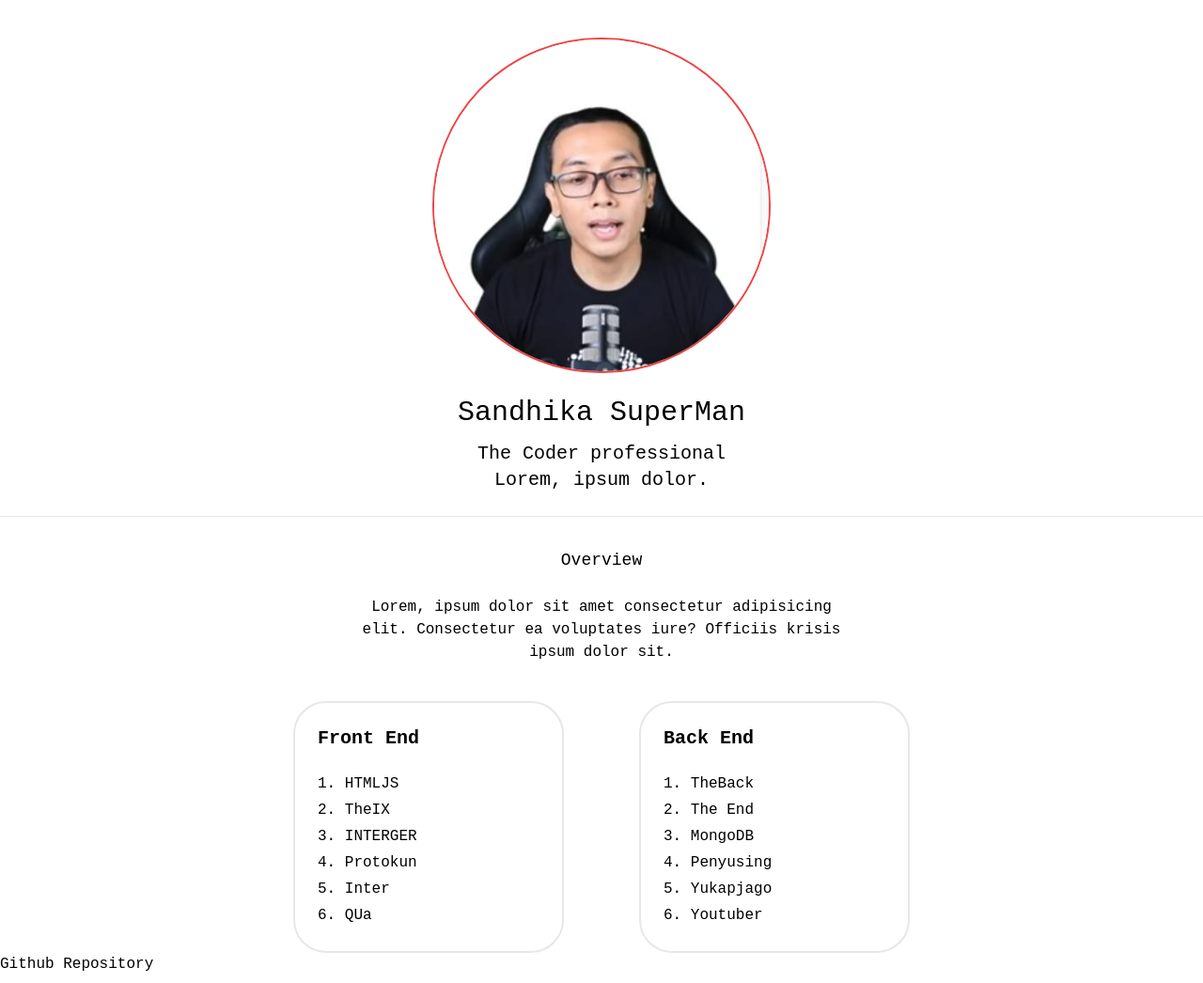
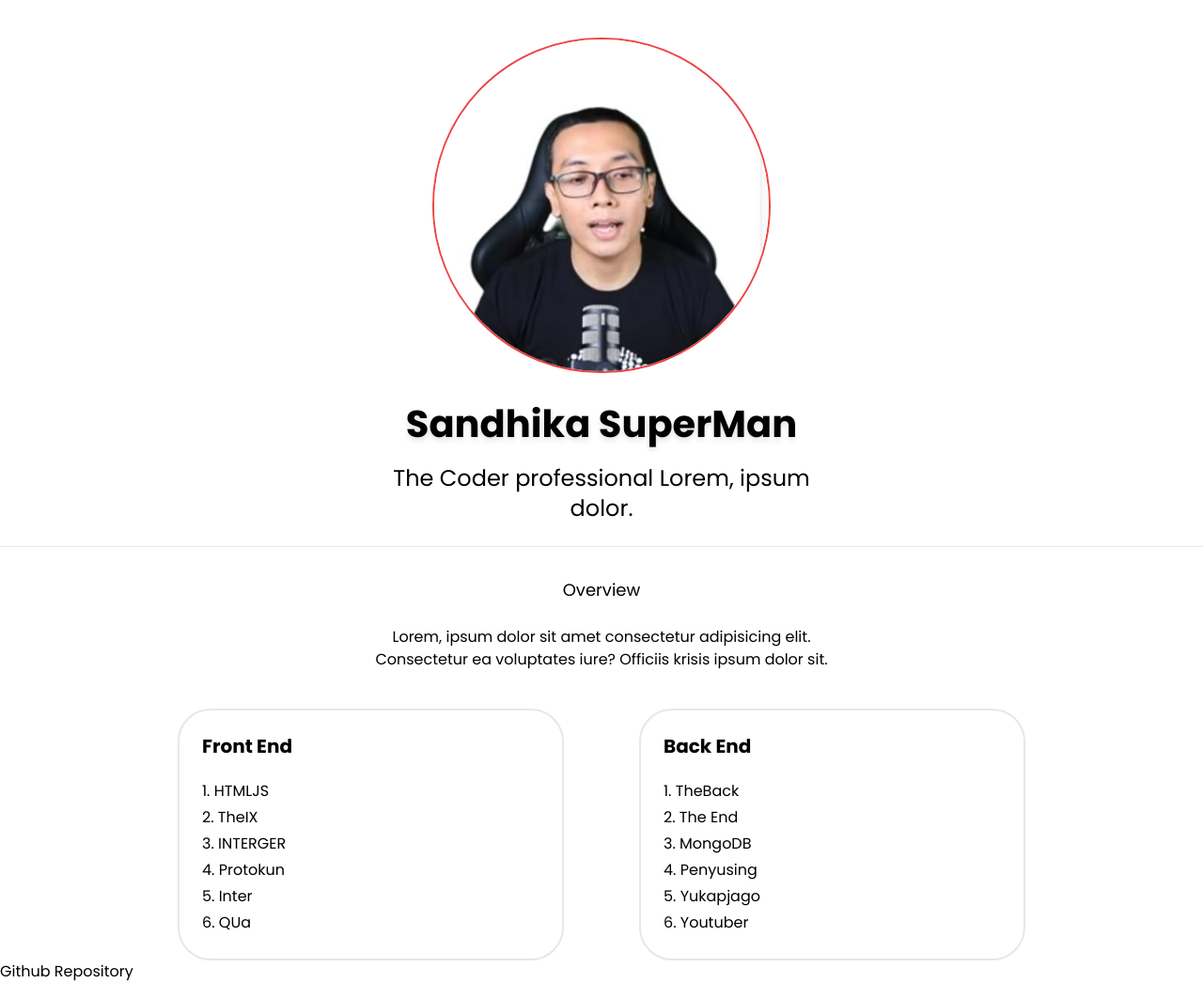
Before and after one commit to nfal001/slicing-tailwind, a website: page index.html in a window 1280 px wide. Shown: the whole page at 94% size. Drawn offline with Linux system fonts and the light colour scheme.

Commit message:
v.01b
ya?

```diff
--- a/index.html
+++ b/index.html
@@ -5,28 +5,44 @@
     <meta http-equiv="X-UA-Compatible" content="IE=edge" />
     <meta name="viewport" content="width=device-width, initial-scale=1.0" />
     <title>MengSlice</title>
-    <link rel="stylesheet" href="assets/css/output.css"/>
+    <link rel="stylesheet" href="assets/css/output.css" />
+    <link rel="preconnect" href="https://fonts.googleapis.com" />
+    <link rel="preconnect" href="https://fonts.gstatic.com" crossorigin />
+    <link
+      href="https://fonts.googleapis.com/css2?family=Poppins:ital,wght@0,100;0,200;0,300;0,400;0,500;0,600;0,700;0,800;0,900;1,100;1,200;1,300;1,400;1,500;1,600;1,700;1,800;1,900&display=swap"
+      rel="stylesheet"
+    />
   </head>
   <body>
     <div class="w-full pt-10">
       <div>
-        <img class="mx-auto w-[360px] rounded-full border-red-500 border-2" src="assets/img/s2x.jpg" alt="" />
+        <img
+          class="mx-auto w-[360px] rounded-full border-red-500 border-2"
+          src="assets/img/s2x.jpg"
+          alt=""
+        />
       </div>
-      <div class="max-w-xs mx-auto my-6">
-        <h2 class="text-3xl text-center mb-3">Sandhika SuperMan</h2>
-        <h3 class="text-xl text-center mb-5 ">The Coder professional Lorem, ipsum dolor.</h3>
+      <div class="max-w-md mx-auto my-6">
+        <h2 class="text-[40px] leading-[60px] text-center mb-3 font-bold drop-shadow-md">Sandhika SuperMan</h2>
+        <h3 class="text-2xl text-center mb-5 font-normal">
+          The Coder professional Lorem, ipsum dolor.
+        </h3>
       </div>
     </div>
     <hr />
-    <div class="container px-4 mt-2 my-10 mx-auto flex flex-col justify-center items-center">
+    <div
+      class="container px-4 mt-2 my-10 mx-auto flex flex-col justify-center items-center"
+    >
       <h3 class="text-center text-lg my-6">Overview</h3>
       <p class="text-center max-w-lg">
         Lorem, ipsum dolor sit amet consectetur adipisicing elit. Consectetur ea
         voluptates iure? Officiis krisis ipsum dolor sit.
       </p>
     </div>
-    <div class="flex flex-col sm:flex-row md:flex-row lg:flex-row xl:flex-row justify-center items-center">
-      <div class="mx-10 px-6 py-6 border-2 w-72 rounded-[35px]">
+    <div
+      class="flex flex-col max-w-[982px] mx-auto sm:flex-row md:flex-row lg:flex-row xl:flex-row justify-center items-center"
+    >
+      <div class="mx-10 px-6 py-6 border-2 w-72 rounded-[35px] w-full lg:w-[445px] mb-5 sm:mb-0 lg:mb-0">
         <p class="text-xl mb-5 font-bold">Front End</p>
         <ol class="list-decimal list-inside">
           <li class="leading-7">HTMLJS</li>
@@ -37,7 +53,7 @@
           <li class="leading-7">QUa</li>
         </ol>
       </div>
-      <div class="mx-10 px-6 py-6 border-2 w-72 rounded-[35px]">
+      <div class="mx-10 px-6 py-6 border-2 w-72 rounded-[35px] w-full lg:w-[445px]">
         <p class="text-xl mb-5 font-bold">Back End</p>
         <ol class="list-decimal list-inside">
           <li class="leading-7">TheBack</li>
```
Also changed, not shown: assets/css/output.css.
